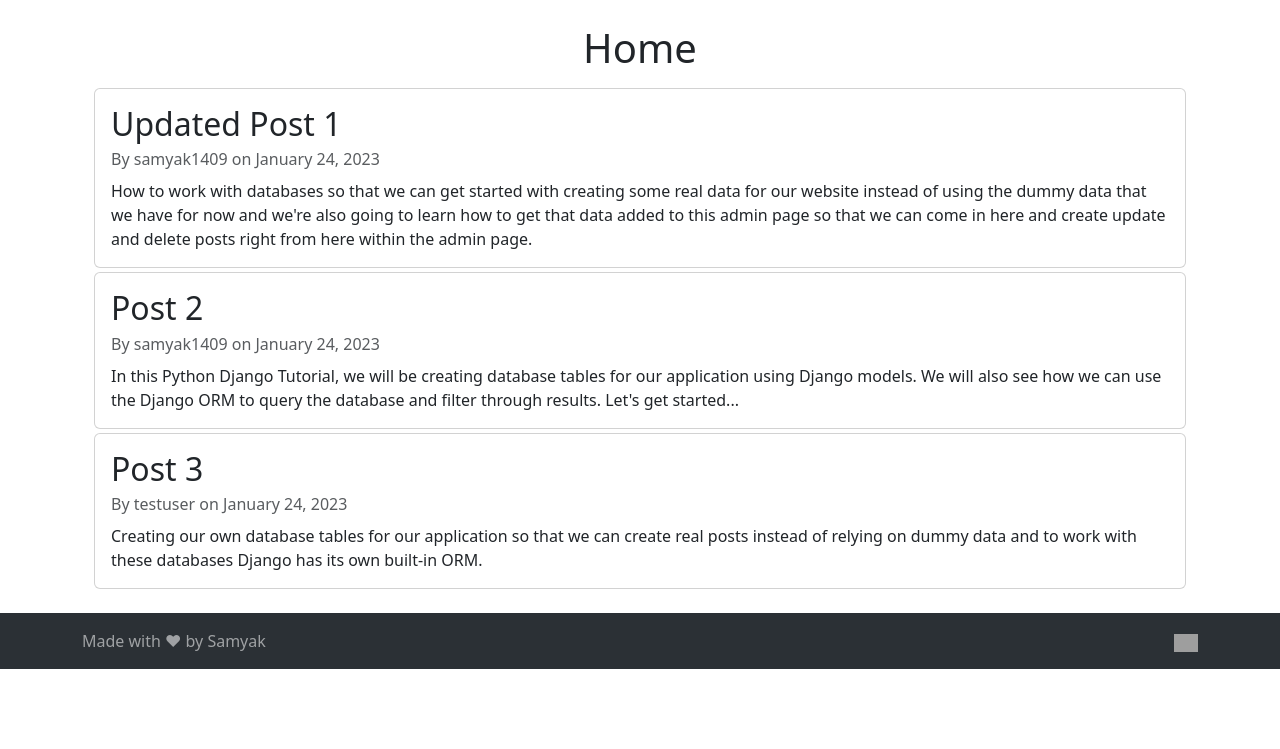
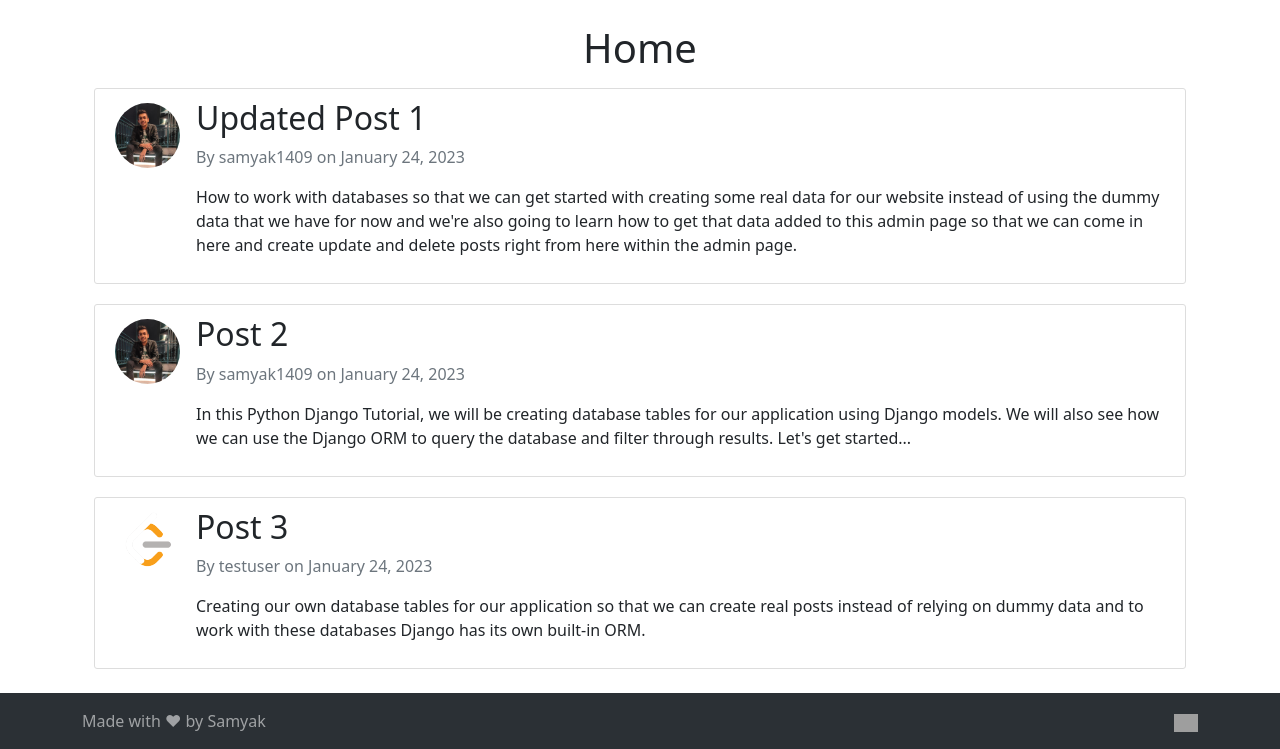
Before and after one commit to samyak1409/django, a Django app: page / in a window 1280 px wide. Shown: the part 57-806 px from the top of the page. Before the commit the page ends 726 px from the top, so only its background shows below. Run offline with Django 4.2, Linux system fonts and the light colour scheme; data comes from the database, SQL or seed files in the repository; both versions use the stored data as it was after the commit; some libraries are stand-ins or nearby versions; grey boxes are pictures that could not be loaded.

Commit message:
vid 9: added profile pic to home

```diff
--- a/django_project/blog/static/blog/main.css
+++ b/django_project/blog/static/blog/main.css
@@ -11,9 +11,11 @@
   width: 125px;
   margin-right: 20px;
   margin-bottom: 16px;
-  display: flex;
 }
 
-.account-heading {
-  font-size: 2.5rem;
+.article-img {
+  height: 65px;
+  width: 65px;
+  margin-right: 16px;
+  margin-top: 4px;
 }
--- a/django_project/blog/templates/blog/home.html
+++ b/django_project/blog/templates/blog/home.html
@@ -3,14 +3,21 @@
 {% block content %}
 
   {% for post in posts %}
-    <!-- Posts as Cards (https://getbootstrap.com/docs/5.3/components/card/#titles-text-and-links): -->
-    <div class="card mb-1 mt-1">
-      <div class="card-body">
-        <h2 class="card-title">{{ post.title }}</h2>
-        <p class="card-subtitle mb-2 text-muted">By {{ post.author }} on {{ post.date_posted|date:"F d, Y" }}</p>
-        <p class="card-text">{{ post.content }}</p>
+    <div class="content-section">
+      <!-- Media object removed with Bootstrap 5, so `d-flex` replicate the same (put username & email to the right of the pic, not below) https://getbootstrap.com/docs/5.3/utilities/flex/#media-object -->
+      <div class="d-flex">
+
+        <!-- "object-fit-cover": https://github.com/samyak1409/django/blob/main/HTML%20&%20CSS/1.%20HTML/1.%20Programming%20with%20Mosh/11.%20Images/index.html#L13, https://getbootstrap.com/docs/5.3/utilities/object-fit -->
+        <img class="article-img rounded-circle object-fit-cover" src="{{ post.author.profile.pic.url }}" alt="">
+
+        <div>
+          <h2>{{ post.title }}</h2>
+          <p class="text-secondary">By {{ post.author }} on {{ post.date_posted|date:"F d, Y" }}</p>
+          <p>{{ post.content }}</p>
+        </div>
+
       </div>
-    </div>
+   </div>
   {% endfor %}
 
 {% endblock content %}
--- a/django_project/users/templates/users/profile.html
+++ b/django_project/users/templates/users/profile.html
@@ -10,10 +10,12 @@
     <!-- Media object removed with Bootstrap 5, so `d-flex` replicate the same (put username & email to the right of the pic, not below) https://getbootstrap.com/docs/5.3/utilities/flex/#media-object -->
     <div class="d-flex">
 
-      <img class="rounded-circle account-img" src="{{ user.profile.pic.url }}">  <!-- As we saw while querying Profile. -->
+      <!-- "object-fit-cover": https://github.com/samyak1409/django/blob/main/HTML%20&%20CSS/1.%20HTML/1.%20Programming%20with%20Mosh/11.%20Images/index.html#L13, https://getbootstrap.com/docs/5.3/utilities/object-fit -->
+      <img class="account-img rounded-circle object-fit-cover" src="{{ user.profile.pic.url }}" alt="">
+      <!-- `user.profile.pic.url`: As we saw while querying Profile. -->
 
       <div>
-        <h2 class="account-heading">{{ user.username }}</h2>
+        <h2>{{ user.username }}</h2>
         <p class="text-secondary">{{ user.email }}</p>
       </div>
 
```
Also changed, not shown: README.md, django_project/Media/Profile Pics/DP_lite_max.jpeg, django_project/Media/Profile Pics/LeetCode_logo_rvs.png (added), django_project/db.sqlite3.
